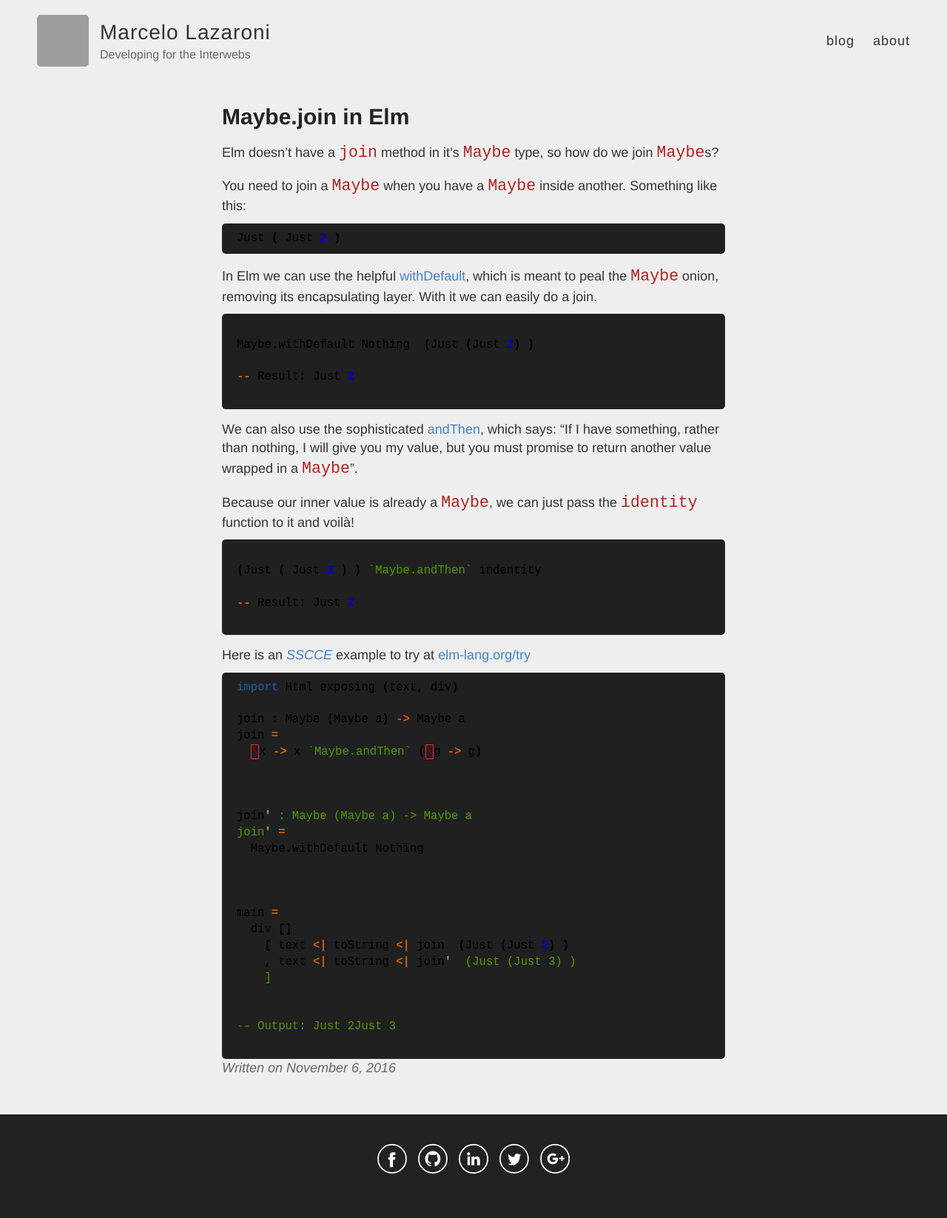
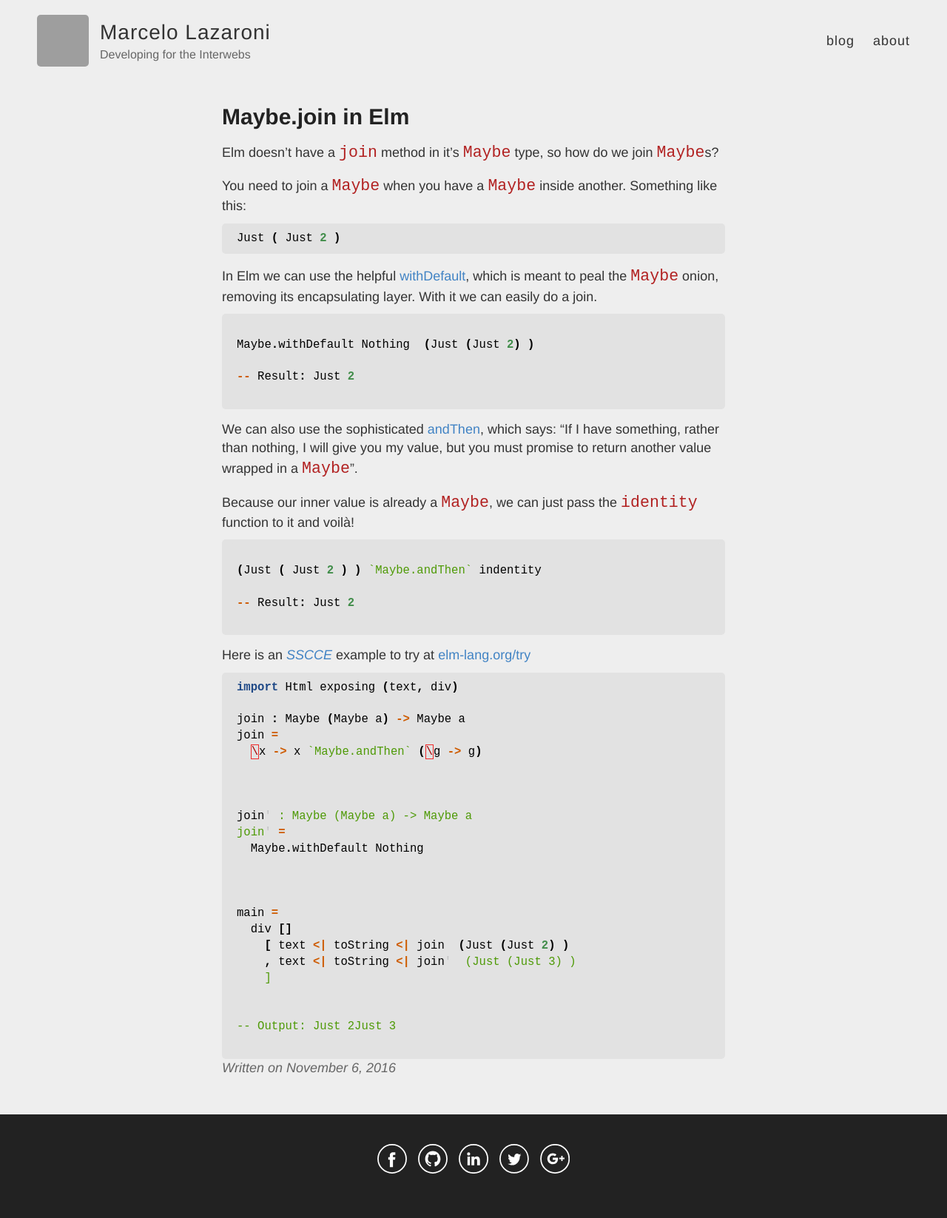
Before and after one commit to lazamar/lazamar.github.io, a Jekyll site: the page built from _posts/2016-11-06-maybe-join-in-elm.md, in a window 1280 px wide. Shown: the whole page at 74% size. Built offline with Jekyll 4.4.1, drawn with Linux system fonts in a browser that asks for light colours; comment, search, counter and statistics services are not loaded; grey boxes are pictures that could not be loaded.

Commit message:
Make theme light

```diff
--- a/_sass/_highlights.scss
+++ b/_sass/_highlights.scss
@@ -14,7 +14,7 @@ code {
   border-radius: 5px;
   padding: 5px;
   padding-left: 10px;
-  background: #202020;
+  background: #e2e2e2;
   color: #C1C2C3;
   font-size: .85em;
 }
@@ -71,7 +71,7 @@ code {
 .highlight .w { color: #f8f8f8; text-decoration: underline } /* Text.Whitespace */
 .highlight .mf { color: #0000cf; font-weight: bold } /* Literal.Number.Float */
 .highlight .mh { color: #0000cf; font-weight: bold } /* Literal.Number.Hex */
-.highlight .mi { color: #0000cf; font-weight: bold } /* Literal.Number.Integer */
+.highlight .mi { color: #418D4A; font-weight: bold } /* Literal.Number.Integer */
 .highlight .mo { color: #0000cf; font-weight: bold } /* Literal.Number.Oct */
 .highlight .sb { color: #4e9a06 } /* Literal.String.Backtick */
 .highlight .sc { color: #4e9a06 } /* Literal.String.Char */
```
